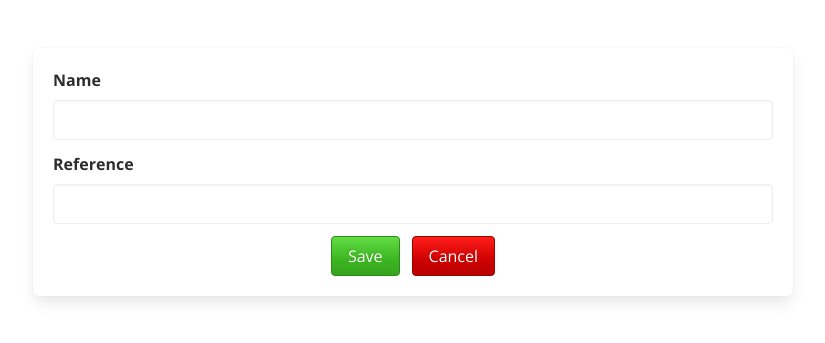
After one commit to likit/labtycoon, a Python web app: template app/templates/lab/new_choice_set.html in a window 1280 px wide. The commit adds this page. Shown: the top 343 px of the page, without its empty margins (227-1052 px from the left). Run offline with Jinja, Linux system fonts and the light colour scheme; the template is opened without the code that fills it, so the values that code supplies are empty, except form fields; tables that the repository leaves empty hold one stand-in row (values such as "Sample post"); form fields are guessed from the names that the template uses; some libraries are stand-ins or nearby versions.

Commit message:
added views and pages for adding and removing the choice sets
added a form for a choice set

```diff
--- /dev/null
+++ b/app/templates/lab/new_choice_set.html
@@ -0,0 +1,34 @@
+{% extends "base.html" %}
+{% block content %}
+<section class="section">
+    <div class="container">
+        <div class="columns">
+            <div class="column is-two-thirds is-offset-2">
+                <form method="post" class="box">
+                    {{ form.hidden_tag() }}
+                    <div class="field">
+                        <label class="label">{{ form.name.label }}</label>
+                        <div class="control">
+                            {{ form.name(class="input") }}
+                        </div>
+                    </div>
+                    <div class="field">
+                        <label class="label">{{ form.reference.label }}</label>
+                        <div class="control">
+                            {{ form.reference(class="input") }}
+                        </div>
+                    </div>
+                    <div class="field is-grouped is-grouped-centered">
+                        <div class="control">
+                            <button type="submit" class="button is-success">Save</button>
+                        </div>
+                        <div class="control">
+                            <a href="" class="button is-danger">Cancel</a>
+                        </div>
+                    </div>
+                </form>
+            </div>
+        </div>
+    </div>
+</section>
+{% endblock %}
```
Also changed, not shown: app/lab/forms.py (+7 -0 lines), app/lab/views.py (+42 -3 lines), app/templates/lab/choice_set_list.html (+17 -3 lines).
